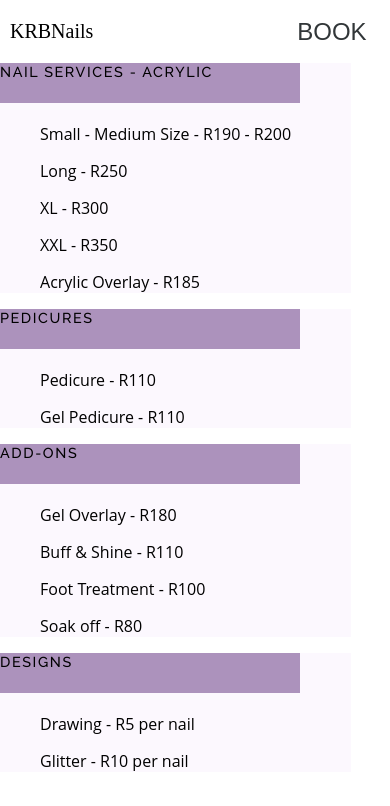
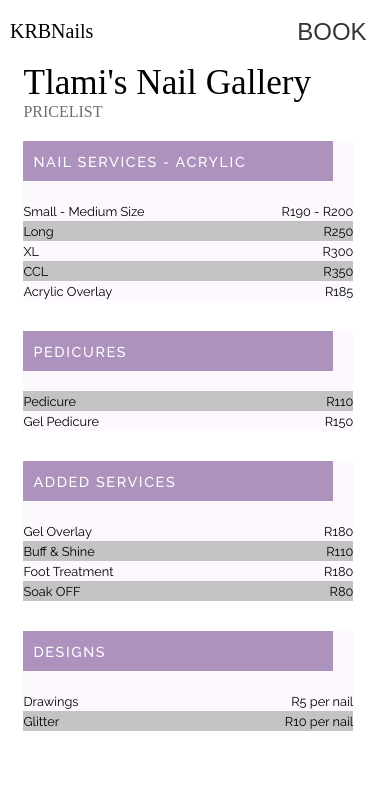
Before and after one commit to o897/krbnails-frontend, a React (Vite) app: page /menu in a window 390 px wide. Shown: the top 806 px of the page. Built offline with nearby package versions, Linux system fonts and the light colour scheme; a web font is replaced by a local one.

Commit message:
update menu

```diff
--- a/src/components/menu.jsx
+++ b/src/components/menu.jsx
@@ -2,52 +2,103 @@ import React from "react";
 
 const Menu = () => {
   return (
-    <div>
+    <>
       <div className="menu">
+        <div className="menu__heading">Tlami's Nail Gallery</div>
+        <div className="menu__subheading">PRICELIST</div>
         <div className="menu__container">
           <div className="menu__title">Nail Services - Acrylic</div>
 
-          <ul className="menu__pricelist">
-            <li>Small - Medium Size - R190 - R200</li>
-            <li>Long - R250</li>
-            <li> XL - R300</li>
-            <li>XXL - R350</li>
-            <li>Acrylic Overlay - R185</li>
-          </ul>
+          <div className="menu__pricelist">
+            <div className="menu__pricelist-row">
+              <div className="menu__pricelist-row--title">
+                Small - Medium Size
               </div>
+              <div className="menu__pricelist-row--cost">R190 - R200</div>
             </div>
-      <div className="menu">
-        <div className="menu__container">
-          <div className="menu__title">Pedicures</div>
-          <ul className="menu__pricelist">
-            <li>Pedicure - R110</li>
-            <li> Gel Pedicure - R110</li>
-          </ul>
+            <div className="menu__pricelist-row menu__bg-pink">
+              <div className="menu__pricelist-row--title">
+                Long
+              </div>
+              <div className="menu__pricelist-row--cost">R250</div>
+            </div>
+            <div className="menu__pricelist-row">
+              <div className="menu__pricelist-row--title">
+                XL
+              </div>
+              <div className="menu__pricelist-row--cost">R300</div>
+            </div>
+            <div className="menu__pricelist-row menu__bg-pink">
+              <div className="menu__pricelist-row--title">
+                CCL
+              </div>
+              <div className="menu__pricelist-row--cost">R350</div>
+            </div>
+            <div className="menu__pricelist-row  ">
+              <div className="menu__pricelist-row--title">
+                Acrylic Overlay
+              </div>
+              <div className="menu__pricelist-row--cost">R185</div>
+            </div>
           </div>
         </div>
 
-      <div className="menu">
         <div className="menu__container">
-          <div className="menu__title">Add-ons</div>
-          <ul className="menu__pricelist">
-            <li> Gel Overlay - R180</li>
-            <li>Buff & Shine - R110</li>
-            <li>Foot Treatment - R100</li>
-            <li>Soak off - R80</li>
-          </ul>
+          <div className="menu__title">Pedicures</div>
+          <div className="menu__pricelist">
+            <div className="menu__pricelist-row  menu__bg-pink">
+              <div className="menu__pricelist-row--title">
+               Pedicure
+              </div>
+              <div className="menu__pricelist-row--cost">R110</div>
+            </div>
+            <div className="menu__pricelist-row ">
+              <div className="menu__pricelist-row--title">
+                Gel Pedicure
+              </div>
+              <div className="menu__pricelist-row--cost">R150</div>
+            </div>{" "}
           </div>
         </div>
 
-      <div className="menu">
         <div className="menu__container">
-          <div className="menu__title">Designs</div>
-          <ul className="menu__pricelist">
-            <li>Drawing - R5 per nail</li>
-            <li>Glitter - R10 per nail</li>
-          </ul>
+          <div className="menu__title">Added services</div>
+          <div className="menu__pricelist">
+          <div className="menu__pricelist-row ">
+              <div className="menu__pricelist-row--title">Gel Overlay</div>
+              <div className="menu__pricelist-row--cost">R180</div>
+            </div>
+          <div className="menu__pricelist-row  menu__bg-pink">
+              <div className="menu__pricelist-row--title">Buff & Shine</div>
+              <div className="menu__pricelist-row--cost">R110</div>
+            </div>
+          <div className="menu__pricelist-row">
+              <div className="menu__pricelist-row--title">Foot Treatment</div>
+              <div className="menu__pricelist-row--cost">R180</div>
+            </div>
+            <div className="menu__pricelist-row  menu__bg-pink">
+              <div className="menu__pricelist-row--title">Soak OFF</div>
+              <div className="menu__pricelist-row--cost">R80</div>
             </div>
           </div>
         </div>
+
+        <div className="menu__container">
+          <div className="menu__title">Designs</div>
+          <div className="menu__pricelist">
+          <div className="menu__pricelist-row">
+              <div className="menu__pricelist-row--title">Drawings</div>
+              <div className="menu__pricelist-row--cost">R5 per nail</div>
+          </div>
+
+          <div className="menu__pricelist-row menu__bg-pink">
+              <div className="menu__pricelist-row--title">Glitter</div>
+              <div className="menu__pricelist-row--cost">R10 per nail</div>
+          </div>
+          </div>
+        </div>
+      </div>
+    </>
   );
 };
 
--- a/src/index.css
+++ b/src/index.css
@@ -4,6 +4,7 @@
 
 @media only screen and (max-width: 480px) {
   :root {
+    overflow-x: hidden;
     --darkAccent-hsl: 240,2.60869565%,22.54901961%;
     margin: 0;
     padding: 0;
@@ -88,6 +89,8 @@
   body {
     padding: 0;
     margin: 0;
+    overflow-x: hidden;
+
   }
 
   /* Navbar socials*/
@@ -208,6 +211,7 @@
 
   .hero__welcome {
     height: 86vh;
+    position: relative;
   }
 
 
@@ -222,7 +226,7 @@
     height: 86vh;
     right: 6vw;
     bottom: 6vw;
-    left: 6vw;
+    left: 4vw;
     object-fit: cover;
   }
 
@@ -557,7 +561,7 @@
   .appointment__services {
     overflow: auto;
     scroll-behavior: smooth;
-    height: 69vh;
+    height: 60vh;
     padding-right: 6vw;
   }
 
@@ -609,11 +613,37 @@
 
   /* / Menu */
 
+  .menu {
+    margin-left: 6vw;
+
+  }
+
+  .menu__heading {
+    font-size: 2.2rem;
+  }
+
+  .menu__subheading {
+    color: #6f6f6f;
+    margin-bottom: 20px;
+  }
   .menu__container {
     background-color: #fcf8fe;
     width: 90%;
+    margin-bottom: 30px;
 
   }
+
+  .menu__pricelist-row {
+    display: flex;
+    justify-content: space-between;
+    height : 20px;
+    align-items: center;
+    font-family: "Raleway", sans-serif;
+    font-size: .8rem;
+  }
+
+
+
 
   .menu__title {
     text-align: left;
@@ -627,7 +657,15 @@
     width: 300px;
     height: 40px;
     background-color: #ac92bc;
+    display: flex;
+    align-items: center;
+    padding-left: 10px;
+    color: #fff;
 
+  }
+
+  .menu__bg-pink {
+    background-color: #c3c3c3;
   }
 
   .menu__pricelist li {
```
Lines whose indentation alone changed are shown as unchanged.
